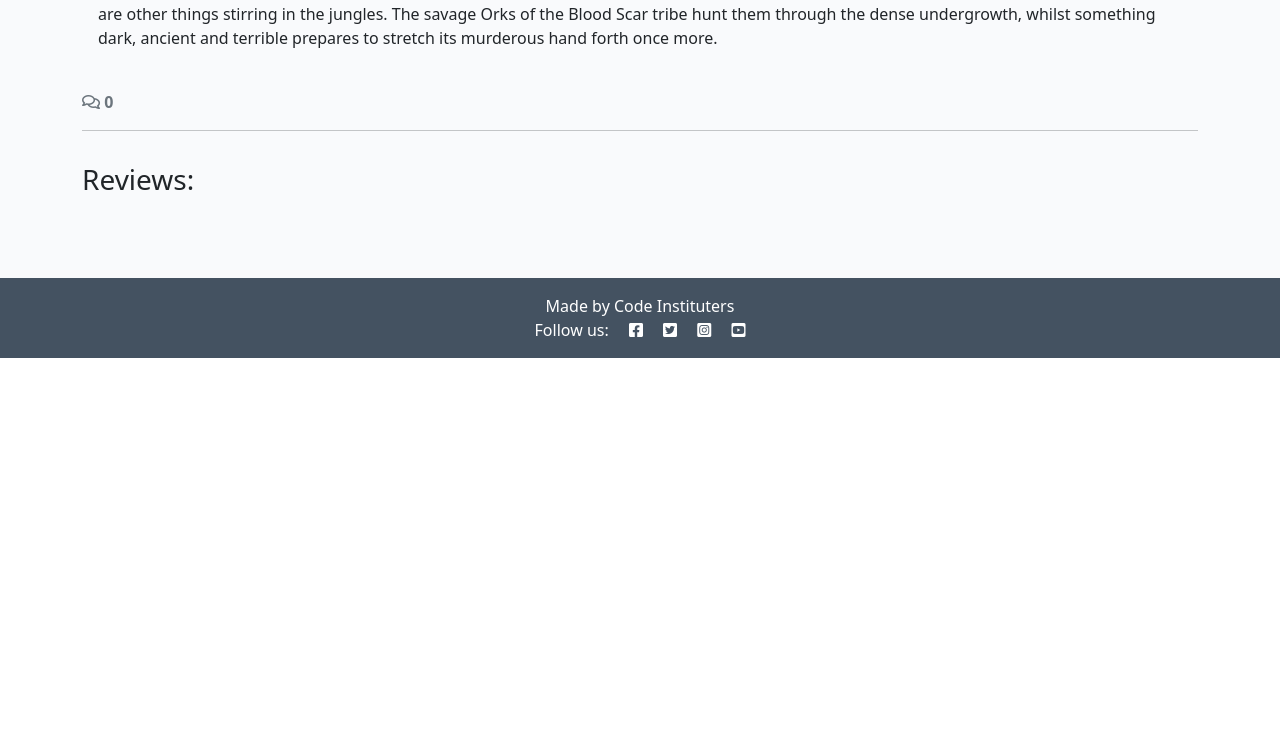
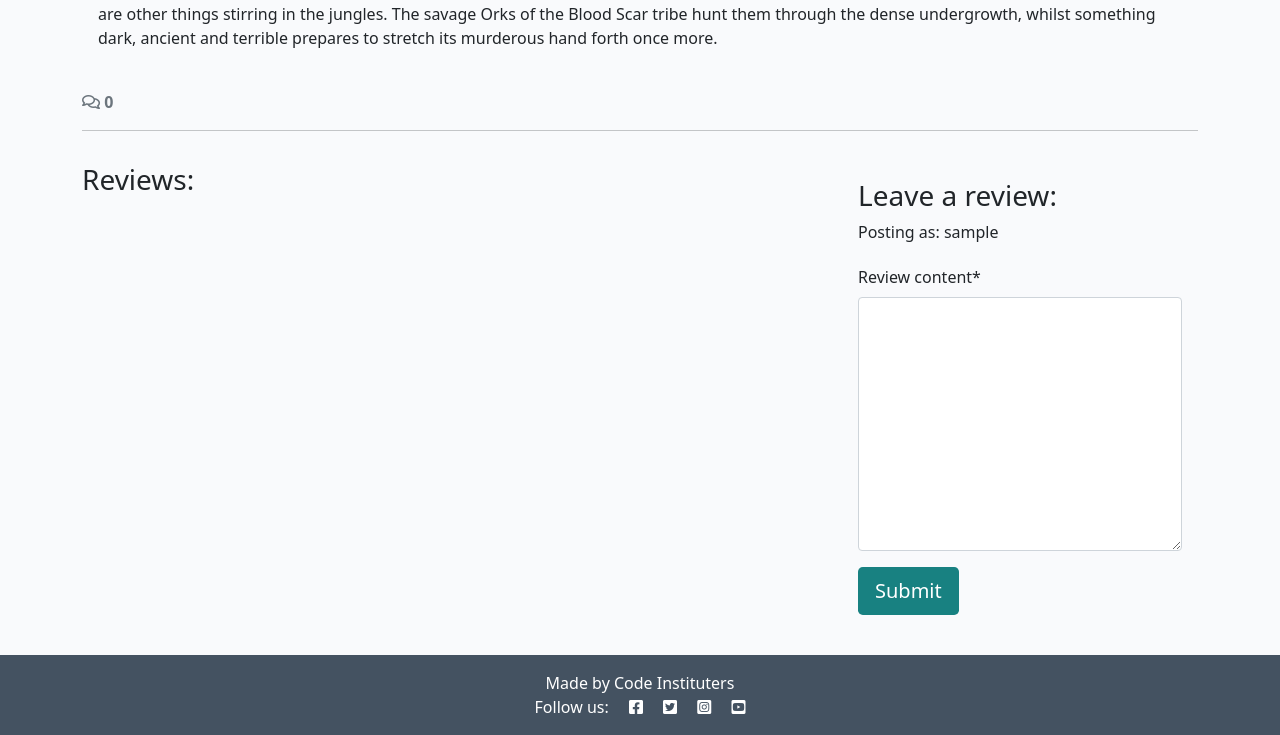
Before and after one commit to Christopher119/PP4-Library-System, a Django app: page /conquest-of-armageddon/ in a window 1280 px wide. Shown: the part 442-1177 px from the top of the page. Before the commit the page ends 800 px from the top, so only its background shows below. Run offline with Django 4.2, Linux system fonts and the light colour scheme; the visitor is signed in with stand-in values (Sample User, id 1); data comes from the database, SQL or seed files in the repository; data that the repository does not hold is empty; some libraries are stand-ins or nearby versions.

Commit message:
Add: POST review functionality

```diff
--- /dev/null
+++ b/books/forms.py
@@ -0,0 +1,8 @@
+from .models import Review
+from django import forms
+
+
+class ReviewForm(forms.ModelForm):
+    class Meta:
+        model = Review
+        fields = ('review_content',)
--- a/books/templates/books/book_detail.html
+++ b/books/templates/books/book_detail.html
@@ -2,6 +2,7 @@
 
 {% extends 'base.html' %} {% block content %}
 {% load static %}
+{% load crispy_forms_tags %}
 
 <div class="masthead">
     <div class="container">
@@ -70,6 +71,22 @@
                 {% endfor %}
             </div>
         </div>
+        <!-- Creating New Reviews -->
+        <div class="col-md-4 card mb-4 mt-3">
+            <div class="card-body">
+                {% if user.is_authenticated %}
+                <h3>Leave a review:</h3>
+                <p>Posting as: {{ user.username }}</p>
+                <form id="reviewForm" method="post" style="margin-top: 1.3em;">
+                    {{ review_form | crispy }}
+                    {% csrf_token %}
+                    <button id="submitButton" type="submit" class="btn btn-signup btn-lg">Submit</button>
+                </form>
+                {% else %}
+                <p>Log in to leave a review</p>
+                {% endif %}
+            </div>
+        </div>
     </div>
 </div>
 
--- a/books/views.py
+++ b/books/views.py
@@ -1,6 +1,7 @@
 from django.shortcuts import render, get_object_or_404
 from django.views import generic
 from .models import Book
+from .forms import ReviewForm
 
 # Create your views here.
 
@@ -31,12 +32,25 @@ def book_detail(request, slug):
 
     reviews = book.reviews.all()
     review_count = book.reviews.filter(approved=True).count()
+    review_form = ReviewForm()
+
+    if request.method == "POST":
+        review_form = ReviewForm(data=request.POST)
+
+    if review_form.is_valid():
+        review = review_form.save(commit=False)
+        review.reader = request.user
+        review.reviewed_book = book
+        review.save()
+
+    review_form = ReviewForm()
 
     return render(
         request,
         "books/book_detail.html",
         {"book": book,
         "reviews": reviews,
-        "review_count": review_count,},
+        "review_count": review_count,
+        "review_form": review_form,},
 
     )
--- a/pp4codelibrary/settings.py
+++ b/pp4codelibrary/settings.py
@@ -48,6 +48,8 @@ INSTALLED_APPS = [
     'allauth',
     'allauth.account',
     'allauth.socialaccount',
+    'crispy_forms',
+    'crispy_bootstrap5',
     'django_summernote',
     'books',
 ]
@@ -55,6 +57,10 @@ INSTALLED_APPS = [
 SITE_ID = 1
 LOGIN_REDIRECT_URL = '/'
 LOGOUT_REDIRECT_URL = '/'
+
+# Setting bootstrap5 as the allowed and default template pack
+CRISPY_ALLOWED_TEMPLATE_PACKS = "bootstrap5"
+CRISPY_TEMPLATE_PACK = "bootstrap5"
 
 MIDDLEWARE = [
     'django.middleware.security.SecurityMiddleware',
--- a/requirements.txt
+++ b/requirements.txt
@@ -1,7 +1,9 @@
 asgiref==3.8.1
+crispy-bootstrap5==0.7
 dj-database-url==0.5.0
 Django==4.2.17
 django-allauth==0.57.2
+django-crispy-forms==2.3
 django-summernote==0.8.20.0
 gunicorn==20.1.0
 oauthlib==3.2.2
```
